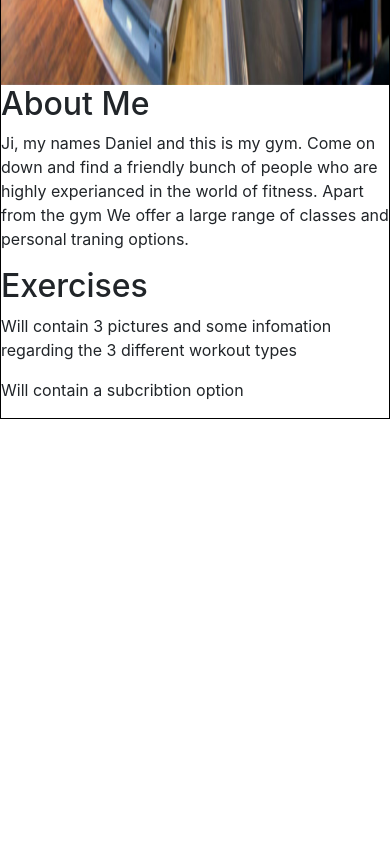
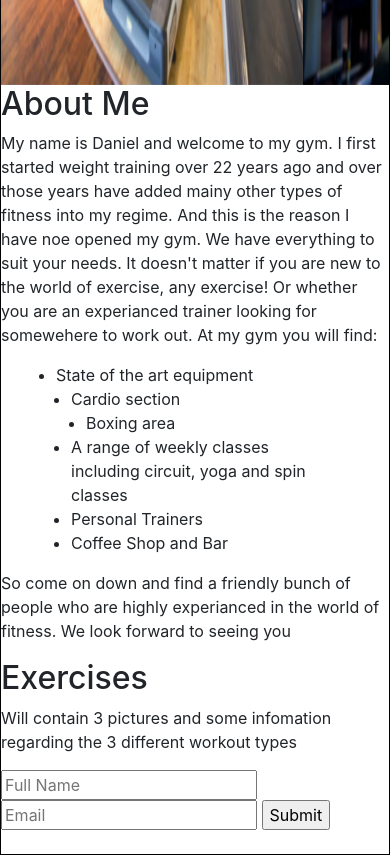
Before and after one commit to span18/DJ-Gyms, a plain HTML site: page index.html in a window 390 px wide. Shown: the part 720-1575 px from the top of the page. Before the commit the page ends 1139 px from the top, so only its background shows below. Drawn offline with nearby package versions, Linux system fonts and the light colour scheme.

Commit message:
update about me

```diff
--- a/css/main.css
+++ b/css/main.css
@@ -44,3 +44,12 @@ li {
 	border-radius: 50%;
 	text-decoration: none;
 }
+
+/*About me*/
+
+.boxes {
+	list-style-type: none;
+	display: flex;
+	justify-content: center;
+
+}
--- a/index.html
+++ b/index.html
@@ -30,15 +30,15 @@
 		<div id="carouselExampleSlidesOnly" class="carousel slide" data-ride="carousel">
 			<div class="carousel-inner">
 				<div class="carousel-item active">
-				<img class="d-block w-100" src="Images/mainpic1.jpg"/100x500?auto=yes&bg=777&fg=555&text=First slide" width="800px" height="700px" alt="First slide">
+				<img class="d-block w-100" src="Images/mainpic1.jpg"/800x400?auto=yes&bg=777&fg=555&text=First slide" width="800px" height="700px" alt="First slide">
 			</div>
 
 			<div class="carousel-item">
-				<img class="d-block w-100" src="Images/mainpic2.jpg"/100x500?auto=yes&bg=666&fg=444&text=Second slide" width="800px" height="700px" alt="Second slide">
+				<img class="d-block w-100" src="Images/mainpic2.jpg"/800x400?auto=yes&bg=666&fg=444&text=Second slide" width="800px" height="700px" alt="Second slide">
 			</div>
 
 			<div class="carousel-item">
-				<img class="d-block w-100" src="Images/main_pic3.jpg"/100x500?auto=yes&bg=555&fg=333&text=Third slide" width="800px" height="700px" alt="Third slide">
+				<img class="d-block w-100" src="Images/main_pic3.jpg"/800x400?auto=yes&bg=555&fg=333&text=Third slide" width="800px" height="700px" alt="Third slide">
 			</div>
 			</div>
 		</div>
@@ -48,7 +48,24 @@
 
 	<article>
 		<h2>About Me</h2>
-		<p>Ji, my names Daniel and this is my gym. Come on down and find a friendly bunch of people who are highly experianced in the world of fitness. Apart from the gym We offer a large range of classes and personal traning options.</p>
+		<p>My name is Daniel and welcome to my gym. I first started weight training over 22 years ago and over those years have added mainy other types of fitness into my regime. And this is the reason I have noe opened my gym. We have everything to suit your needs. It doesn't matter if you are new to the world of exercise, any exercise! Or whether you are an experianced trainer looking for somewehere to work out. At my gym you will find: </p>
+
+	<div class="container">
+		<div class="row">
+		<ul>
+			<div class="col-sm-3">
+			<li>State of the art equipment</li>
+			<div class="col-sm-3">
+			<li>Cardio section</li>
+			<div class="col-sm-3">
+			<li>Boxing area</li>
+		</div>
+			<li>A range of weekly classes including circuit, yoga and spin classes</li>
+			<li>Personal Trainers</li>
+			<li>Coffee Shop and Bar</li>
+		</ul>
+
+		<p>So come on down and find a friendly bunch of people who are highly experianced in the world of fitness. We look forward to seeing you</p>
 	</article>
 
 	<header>
@@ -57,7 +74,13 @@
 	</header>
 
 	<footer>
-		<p>Will contain a subcribtion option</p>
+		<form action="" method="">
+			<input type="text" placeholder="Full Name" max-length="10" name="full-name"/>
+			<input type="text" placeholder="Email" name="email"/>
+			<input type="submit" name="submit"/>
+		</form> </br>
+
+		<!-- Also include  amap of where to locate the gym -->
 	</footer>
 
 <script src="https://code.jquery.com/jquery-3.3.1.slim.min.js" integrity="sha384-q8i/X+965DzO0rT7abK41JStQIAqVgRVzpbzo5smXKp4YfRvH+8abtTE1Pi6jizo" crossorigin="anonymous"></script>
```
